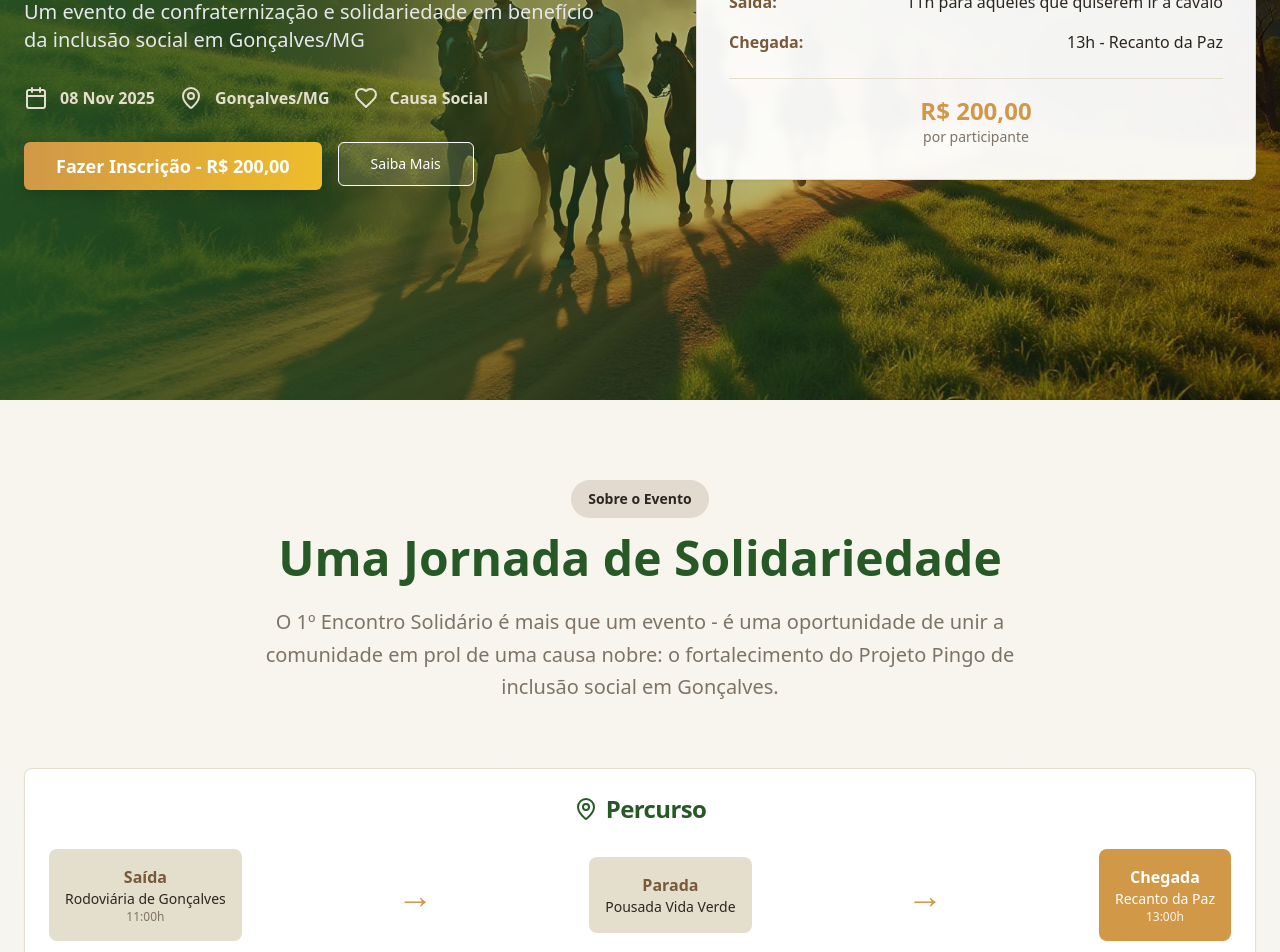
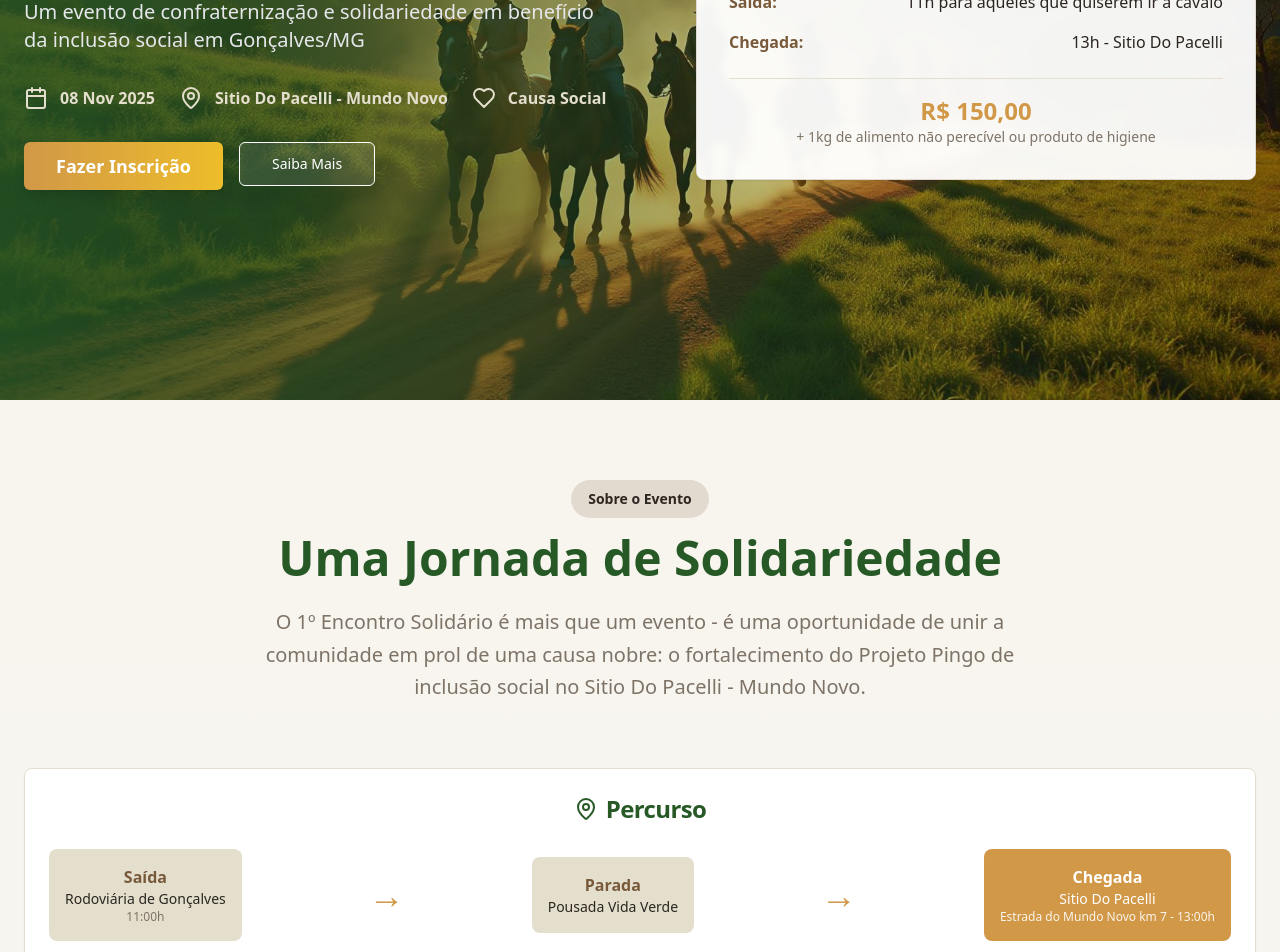
Before and after one commit to heberlopesbr/pingo-cavalgada-solidaria, a React (Vite) app: page / in a window 1280 px wide. Shown: the part 400-1352 px from the top of the page. Built offline with nearby package versions, Linux system fonts and the light colour scheme.

Commit message:
Update event details and payment information

```diff
--- a/src/components/AboutEvent.tsx
+++ b/src/components/AboutEvent.tsx
@@ -43,7 +43,7 @@ const AboutEvent = () => {
           <p className="text-xl text-muted-foreground max-w-3xl mx-auto leading-relaxed">
             O 1º Encontro Solidário é mais que um evento - é uma oportunidade de unir
             a comunidade em prol de uma causa nobre: o fortalecimento do Projeto Pingo
-            de inclusão social em Gonçalves.
+            de inclusão social no Sitio Do Pacelli - Mundo Novo.
           </p>
         </div>
 
@@ -71,8 +71,8 @@ const AboutEvent = () => {
                 <div className="hidden md:block text-4xl text-accent">→</div>
                 <div className="text-center p-4 bg-accent text-white rounded-lg">
                   <h4 className="font-semibold">Chegada</h4>
-                  <p className="text-sm">Recanto da Paz</p>
-                  <p className="text-xs opacity-90">13:00h</p>
+                  <p className="text-sm">Sitio Do Pacelli</p>
+                  <p className="text-xs opacity-90">Estrada do Mundo Novo km 7 - 13:00h</p>
                 </div>
               </div>
             </CardContent>
--- a/src/components/ContactSection.tsx
+++ b/src/components/ContactSection.tsx
@@ -40,8 +40,8 @@ const ContactSection = () => {
             </CardHeader>
             <CardContent className="p-8">
               <div className="text-center mb-8">
-                <div className="text-5xl font-bold text-accent mb-2">R$ 200,00</div>
-                <p className="text-muted-foreground">por participante</p>
+                <div className="text-4xl font-bold text-accent mb-2">R$ 150,00</div>
+                <p className="text-muted-foreground">+ 1kg de alimento não perecível ou produto de higiene</p>
               </div>
 
               <div className="space-y-4 mb-8">
--- a/src/components/Footer.tsx
+++ b/src/components/Footer.tsx
@@ -23,12 +23,12 @@ const Footer = () => {
           <div className="flex flex-col md:flex-row items-center justify-center gap-6 text-sm">
             <div className="flex items-center gap-2">
               <MapPin className="w-4 h-4" />
-              <span>Gonçalves - MG</span>
+              <span>Sitio Do Pacelli - Mundo Novo</span>
             </div>
             <div className="hidden md:block text-nature-beige">•</div>
             <div>08 de Novembro de 2025</div>
             <div className="hidden md:block text-nature-beige">•</div>
-            <div>R$ 200,00 por participante</div>
+            <div>R$ 150,00 + 1kg de alimento</div>
           </div>
 
           {/* Separator */}
--- a/src/components/HeroSection.tsx
+++ b/src/components/HeroSection.tsx
@@ -40,7 +40,7 @@ const HeroSection = () => {
               </div>
               <div className="flex items-center gap-3 text-nature-beige">
                 <MapPin className="w-6 h-6" />
-                <span className="font-semibold">Gonçalves/MG</span>
+                <span className="font-semibold">Sitio Do Pacelli - Mundo Novo</span>
               </div>
               <div className="flex items-center gap-3 text-nature-beige">
                 <Heart className="w-6 h-6" />
@@ -59,7 +59,7 @@ const HeroSection = () => {
                   contactSection?.scrollIntoView({ behavior: 'smooth' });
                 }}
               >
-                Fazer Inscrição - R$ 200,00
+                Fazer Inscrição
               </Button>
               <Button
                 variant="outline"
@@ -95,14 +95,14 @@ const HeroSection = () => {
                   </div>
                   <div className="flex justify-between items-center">
                     <span className="font-semibold text-earth-brown">Chegada:</span>
-                    <span>13h - Recanto da Paz</span>
+                    <span>13h - Sitio Do Pacelli</span>
                   </div>
                 </div>
 
                 <div className="pt-4 border-t border-nature-beige">
                   <div className="text-center">
-                    <p className="text-2xl font-bold text-accent">R$ 200,00</p>
-                    <p className="text-sm text-muted-foreground">por participante</p>
+                    <p className="text-2xl font-bold text-accent">R$ 150,00</p>
+                    <p className="text-sm text-muted-foreground">+ 1kg de alimento não perecível ou produto de higiene</p>
                   </div>
                 </div>
               </div>
--- a/src/components/RegistrationForm.tsx
+++ b/src/components/RegistrationForm.tsx
@@ -56,7 +56,7 @@ const RegistrationForm = () => {
       `*Telefone:* ${formData.phone}\n` +
       `*Cidade:* ${formData.city || 'Não informado'}\n` +
       `*Tamanho da Camiseta:* ${formData.shirtSize}\n\n` +
-      `Aguardando confirmação do pagamento de R$ 200,00 via PIX.`;
+      `Aguardando confirmação do pagamento de R$ 150,00 + 1kg de alimento não perecível ou produto de higiene via PIX.`;
 
     // Redirect to WhatsApp with the message
     const whatsappUrl = `https://wa.me/5512991319888?text=${encodeURIComponent(message)}`;
@@ -164,8 +164,8 @@ const RegistrationForm = () => {
 
                   <div className="pt-4">
                     <div className="text-center mb-4">
-                      <div className="text-3xl font-bold text-accent mb-2">R$ 200,00</div>
-                      <p className="text-sm text-muted-foreground">Valor da participação</p>
+                      <div className="text-3xl font-bold text-accent mb-2">R$ 150,00</div>
+                      <p className="text-sm text-muted-foreground">+ 1kg de alimento não perecível ou produto de higiene</p>
                     </div>
 
                     <Button
@@ -192,7 +192,7 @@ const RegistrationForm = () => {
                 <div className="text-center space-y-6">
                   <div className="bg-white p-4 rounded-lg border-2 border-accent/20">
                     <img
-                      src="/lovable-uploads/qr-code-pix-payment.png"
+                      src="/lovable-uploads/qr-code-pix-payment-new.png"
                       alt="QR Code PIX para pagamento"
                       className="w-full max-w-xs mx-auto"
                     />
@@ -205,7 +205,7 @@ const RegistrationForm = () => {
                         <li>Abra o app do seu banco</li>
                         <li>Escolha a opção PIX</li>
                         <li>Escaneie o código QR acima</li>
-                        <li>Confirme o pagamento de R$ 200,00</li>
+                        <li>Confirme o pagamento de R$ 150,00</li>
                         <li>Envie o comprovante via WhatsApp</li>
                       </ol>
                     </div>
@@ -214,7 +214,7 @@ const RegistrationForm = () => {
                       <h5 className="font-semibold text-earth-brown mb-2">Dados do PIX:</h5>
                       <div className="text-sm space-y-1">
                         <p><strong>Favorecido:</strong> Jose Pacelli Dias de Freitas Junior</p>
-                        <p><strong>Valor:</strong> R$ 200,00</p>
+                        <p><strong>Valor:</strong> R$ 150,00 + 1kg de alimento não perecível ou produto de higiene</p>
                         <p className="text-xs text-muted-foreground break-all">
                           <strong>Chave PIX:</strong> fcd90b3a-b45a-4b3b-8a80-02110e137024
                         </p>
```
Also changed, not shown: public/lovable-uploads/qr-code-pix-payment-new.png (added).
